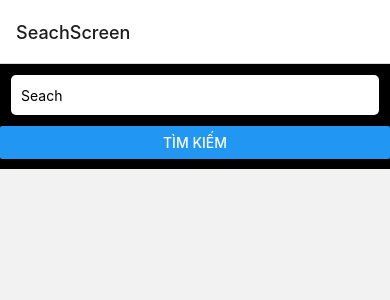
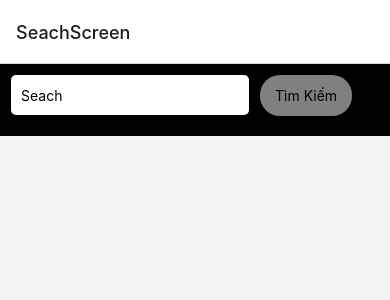
Before and after one commit to hai56dung/AppMovie, a React Native app: screen /SeachScreen in a window 390 px wide. Shown: the top 300 px of the page. Built offline with nearby package versions, Linux system fonts and the light colour scheme.

Commit message:
commit search text

```diff
--- a/App.tsx
+++ b/App.tsx
@@ -14,6 +14,7 @@ import { NavigationContainer } from '@react-navigation/native';
 import type { NativeStackScreenProps } from '@react-navigation/native-stack';
 import SeachScreen from './src/screens/seach';
 import ResultVideos from './src/screens/ResultVideos';
+import SeachText from './src/screens/seach-text';
 
 export type RootStackList = {
   SeachScreen: undefined;
@@ -22,9 +23,13 @@ export type RootStackList = {
     title: string;
     channelTitle: string;
   };
+  SeachText: {
+    seach: string;
+  };
 };
 export type PropsSeachScreen = NativeStackScreenProps<RootStackList, 'SeachScreen'>;
 export type PropsResultVideos = NativeStackScreenProps<RootStackList, 'ResultVideos'>;
+export type PropsSeachText = NativeStackScreenProps<RootStackList, 'SeachText'>;
 
 const App = () => {
   const Stack = createNativeStackNavigator<RootStackList>();
@@ -33,6 +38,7 @@ const App = () => {
       <Stack.Navigator>
         <Stack.Screen name="SeachScreen" component={SeachScreen} />
         <Stack.Screen name="ResultVideos" component={ResultVideos} />
+        <Stack.Screen name="SeachText" component={SeachText} />
       </Stack.Navigator>
     </NavigationContainer>
   );
--- a/index.js
+++ b/index.js
@@ -5,5 +5,5 @@
 import { AppRegistry } from 'react-native';
 import App from './App';
 import { name as appName } from './app.json';
-
-AppRegistry.registerComponent(appName, () => App);
+import SeachText from './src/screens/seach-text';
+AppRegistry.registerComponent(appName, () => SeachText);
--- a/src/screens/ResultVideos/index.tsx
+++ b/src/screens/ResultVideos/index.tsx
@@ -2,7 +2,18 @@ import { SafeAreaView, StyleSheet, Text, View } from 'react-native';
 import React from 'react';
 import YouTubePlayer from 'react-native-youtube-iframe';
 
-const ResultVideos = ({ route }) => {
+interface resultsVideo {
+  route: {
+    params: {
+      videoId: string;
+      title: string;
+      channelTitle: string;
+      url: string;
+    };
+  };
+}
+
+const ResultVideos = ({ route }: resultsVideo) => {
   return (
     <SafeAreaView style={styles.backGround}>
       <View>
--- /dev/null
+++ b/src/screens/seach-text/index.tsx
@@ -0,0 +1,135 @@
+import {
+  Alert,
+  Button,
+  FlatList,
+  SafeAreaView,
+  StyleSheet,
+  Text,
+  TextInput,
+  View,
+} from 'react-native';
+import React, { useEffect, useState } from 'react';
+import { PropsSeachText } from 'App';
+
+interface ResDataTextSeach {
+  item: { id: number; title: string };
+}
+
+interface filterMasterData {
+  id: number;
+  title: string;
+}
+
+const SeachText: React.FC<PropsSeachText> = (navigation) => {
+  const [filterdData, setfilterdData] = useState([]);
+  const [masterData, setmasterData] = useState([]);
+  const [seach, setseach] = useState('');
+
+  useEffect(() => {
+    fetchPosts();
+    return () => {};
+  }, []);
+
+  const fetchPosts = () => {
+    const apiURL = 'https://61dc2bcc591c3a0017e1a76f.mockapi.io/textseach';
+    fetch(apiURL)
+      .then((response) => response.json())
+      .then((responseJson) => {
+        setfilterdData(responseJson);
+        setmasterData(responseJson);
+      })
+      .catch((error) => {
+        console.error(error);
+      });
+  };
+  const searchFilter = (text: string) => {
+    if (text) {
+      const newData = masterData.filter((item: filterMasterData) => {
+        const itemData = item.title ? item.title : '';
+        const textData = text;
+        return itemData.indexOf(textData) > -1;
+      });
+      setfilterdData(newData);
+      setseach(text);
+    } else {
+      setfilterdData(masterData);
+      setseach(text);
+    }
+  };
+  const ItemView = ({ item }: ResDataTextSeach) => {
+    return <Text style={styles.itemStyle}>{item.title}</Text>;
+  };
+
+  const ItemSeparatorView = () => {
+    return <View style={styles.ItemSeparatorView} />;
+  };
+
+  return (
+    <SafeAreaView style={styles.styleScreen}>
+      <View style={styles.comboIntBtn}>
+        <View style={styles.formInput}>
+          <TextInput
+            placeholder="Seach"
+            value={seach}
+            onChangeText={(text) => searchFilter(text)}
+          />
+        </View>
+        <Text
+          style={styles.btnStyle}
+          onPress={() => {
+            navigation.navigate('SeachScreen', {
+              seach: seach,
+            });
+          }}>
+          Tìm Kiếm
+        </Text>
+      </View>
+      <FlatList
+        data={filterdData}
+        keyExtractor={(item, index) => index.toString()}
+        ItemSeparatorComponent={ItemSeparatorView}
+        renderItem={ItemView}
+      />
+    </SafeAreaView>
+  );
+};
+
+const styles = StyleSheet.create({
+  comboIntBtn: {
+    flexDirection: 'row',
+    alignItems: 'center',
+  },
+  btnStyle: {
+    paddingLeft: 15,
+    paddingRight: 15,
+    paddingBottom: 12,
+    paddingTop: 12,
+    backgroundColor: 'gray',
+    borderRadius: 20,
+  },
+  formInput: {
+    height: 40,
+    margin: 11,
+    justifyContent: 'center',
+    backgroundColor: '#FFF',
+    borderRadius: 5,
+    paddingHorizontal: 10,
+    width: '70%',
+  },
+  itemStyle: {
+    padding: 25,
+    color: 'white',
+    fontSize: 17,
+  },
+  ItemSeparatorView: {
+    height: 0.5,
+    width: '100%',
+    borderBottomColor: 'gray',
+    borderBottomWidth: 0.5,
+    flexDirection: 'column-reverse',
+  },
+  styleScreen: {
+    backgroundColor: 'black',
+  },
+});
+export default SeachText;
--- a/src/screens/seach/index.tsx
+++ b/src/screens/seach/index.tsx
@@ -1,5 +1,4 @@
 import {
-  Button,
   Image,
   SafeAreaView,
   ScrollView,
@@ -35,7 +34,7 @@ interface ResultSearch {
 
 const result: ResultSearch[] = [];
 
-const SeachScreen: React.FC<PropsSeachScreen> = ({ navigation }) => {
+const SeachScreen: React.FC<PropsSeachScreen> = ({ navigation, route }) => {
   const [videos, setVideos] = useState<ResultSearch[]>([]);
   const [query, setQuery] = useState('');
 
@@ -71,9 +70,11 @@ const SeachScreen: React.FC<PropsSeachScreen> = ({ navigation }) => {
       setVideos(result);
     }
   };
+
   return (
     <SafeAreaView>
       <View style={styles.backGround}>
+        <View style={styles.comboIntBtn}>
           <View style={styles.formInput}>
             <TextInput
               placeholder="Seach"
@@ -81,7 +82,11 @@ const SeachScreen: React.FC<PropsSeachScreen> = ({ navigation }) => {
               onChangeText={(value: string) => setQuery(value)}
             />
           </View>
-        <Button onPress={handleSearchYouTube} title="Tìm Kiếm" />
+          <Text style={styles.btnStyle} onPress={handleSearchYouTube}>
+            Tìm Kiếm
+          </Text>
+        </View>
+
         <ScrollView style={styles.body}>
           {videos &&
             videos.length > 0 &&
@@ -123,14 +128,21 @@ const styles = StyleSheet.create({
   backGround: {
     backgroundColor: 'black',
   },
-  styleTextInput: {
-    backgroundColor: 'while',
-    height: 40,
-    margin: 11,
-    padding: 10,
-    justifyContent: 'center',
-    borderRadius: 5,
+
+  comboIntBtn: {
+    flexDirection: 'row',
+    alignItems: 'center',
   },
+
+  btnStyle: {
+    paddingLeft: 15,
+    paddingRight: 15,
+    paddingBottom: 12,
+    paddingTop: 12,
+    backgroundColor: 'gray',
+    borderRadius: 20,
+  },
+
   formInput: {
     height: 40,
     margin: 11,
```
Lines whose indentation alone changed are shown as unchanged.
